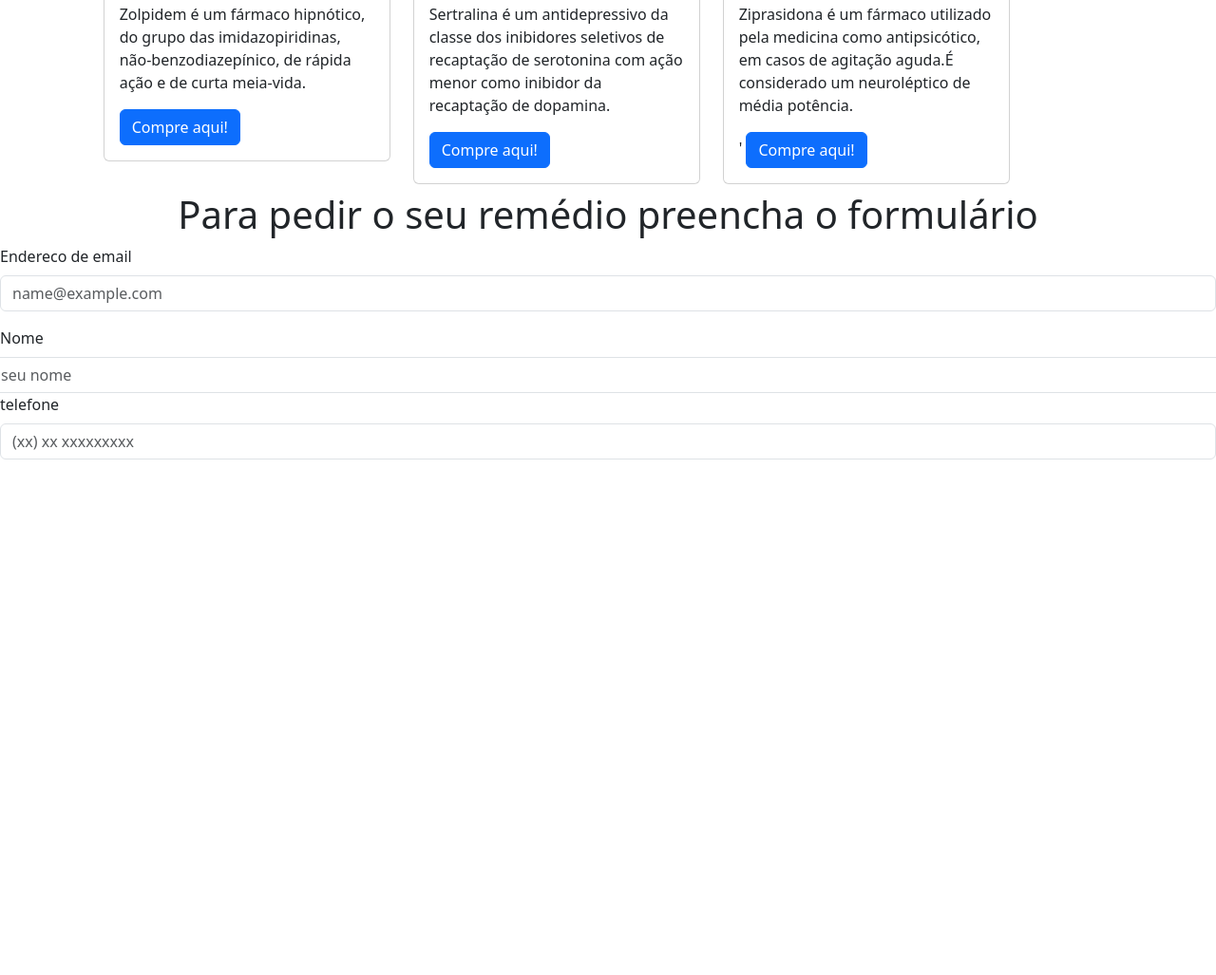
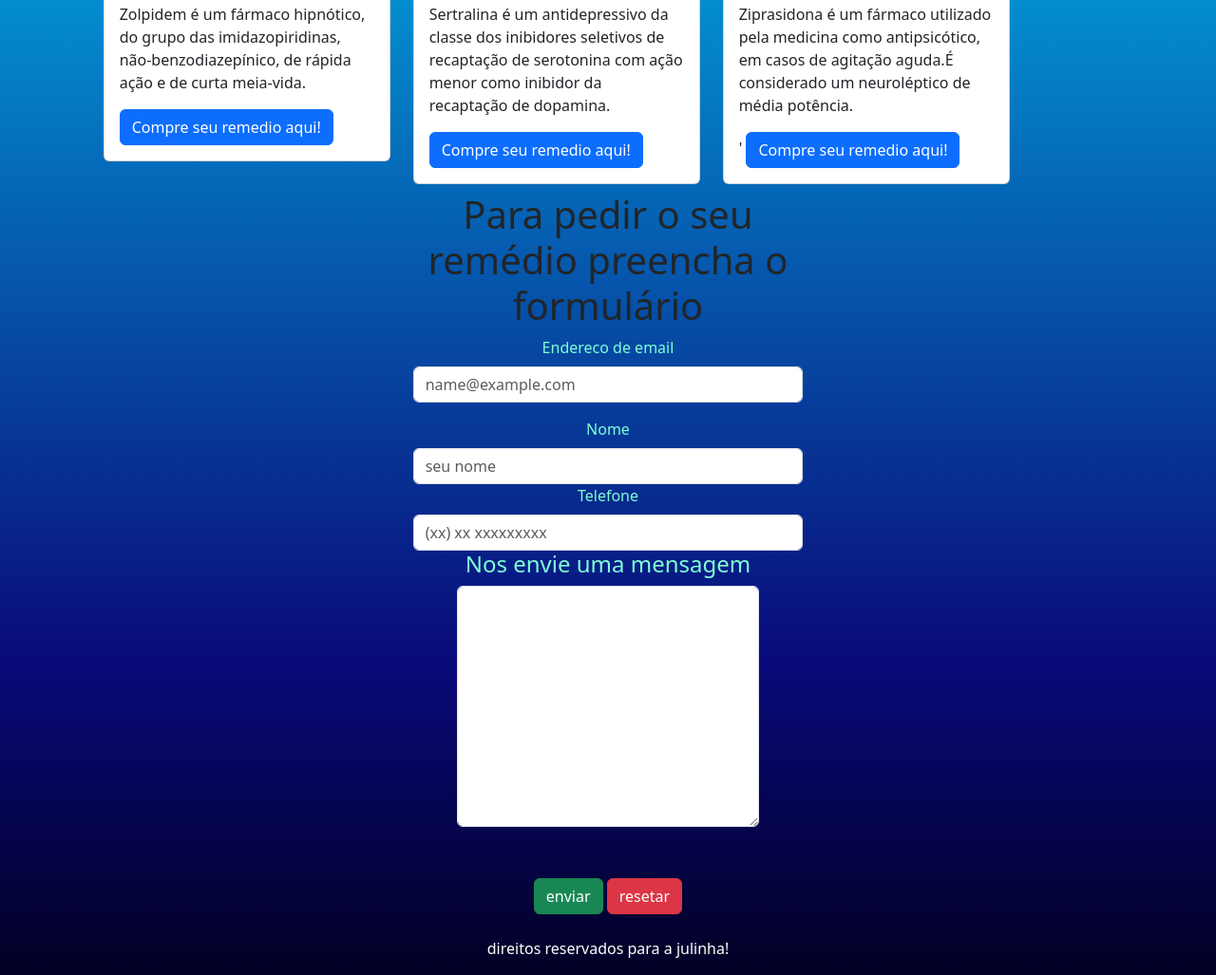
Before and after one commit to julinhafmv/sismetro, a plain HTML site: page Untitled-1.html in a window 1280 px wide. Shown: the part 383-1410 px from the top of the page at 95% size. Before the commit the page ends 867 px from the top, so only its background shows below. Drawn offline with nearby package versions, Linux system fonts and the light colour scheme.

Commit message:
Add files via upload

```diff
--- a/Untitled-1.html
+++ b/Untitled-1.html
@@ -21,7 +21,8 @@
 
 </header>
 
-<body>
+<body style="background: rgb(2,0,36);
+background: linear-gradient(0deg, rgba(2,0,36,1) 0%, rgba(9,9,121,1) 23%, rgba(0,212,255,1) 100%);">
     <div class="row">
         <h1 style="text-align: center;">Remédios</h1>
 
@@ -33,7 +34,8 @@
                     <h5 class="card-title">Zolpidem 50mg</h5>
                     <p class="card-text">Zolpidem é um fármaco hipnótico, do grupo das imidazopiridinas,
                         não-benzodiazepínico, de rápida ação e de curta meia-vida.</p>
-                    <a href="#" class="btn btn-primary">Compre aqui!</a>
+                    <a href="https://www.precopopular.com.br/zolpidem-eurofarma-com-30-comprimidos-revestidos-10mg-generico/p"
+                        class="btn btn-primary">Compre seu remedio aqui!</a>
                 </div>
             </div>
         </div>
@@ -45,7 +47,8 @@
                     <h5 class="card-title">Sertralina 100mg</h5>
                     <p class="card-text">Sertralina é um antidepressivo da classe dos inibidores seletivos de recaptação
                         de serotonina com ação menor como inibidor da recaptação de dopamina.</p>
-                    <a href="#" class="btn btn-primary">Compre aqui!</a>
+                    <a href="https://www.precopopular.com.br/sertralina-eurofarma-100mg-com-30-comprimidos/p"
+                        class="btn btn-primary">Compre seu remedio aqui!</a>
                 </div>
             </div>
         </div>
@@ -58,31 +61,70 @@
                     <h5 class="card-title">Ziprasidona 50mg</h5>
                     <p class="card-text">Ziprasidona é um fármaco utilizado pela medicina como antipsicótico, em casos
                         de agitação aguda.É considerado um neuroléptico de média potência.</p>'
-                    <a href="#" class="btn btn-primary">Compre aqui!</a>
+                    <a href="https://www.drogaraia.com.br/geodon-80-mg-30-capsulas-c1.html"
+                        class="btn btn-primary">Compre seu remedio aqui!</a>
                 </div>
             </div>
         </div>
-        <h1></h1>
+
         <script src="https://cdn.jsdelivr.net/npm/bootstrap@5.3.1/dist/js/bootstrap.bundle.min.js"
             integrity="sha384-HwwvtgBNo3bZJJLYd8oVXjrBZt8cqVSpeBNS5n7C8IVInixGAoxmnlMuBnhbgrkm"
             crossorigin="anonymous"></script>
-        <h1 style="text-align: center;">Para pedir o seu remédio preencha o formulário</h1>
-        <div class="mb-3">
-            <label for="exampleFormControlInput1" class="form-label">Endereco de email</label>
-            <input type="email" class="form-control" id="exampleFormControlInput1" placeholder="name@example.com">
-        </div>
-        <label for="exampleFormControlInput1" class="form-label">Nome</label>
-        <input type="email" class="form-control" id="exampleFormControlInput1" placeholder="seu nome">
+        <form>
+            <div class="row mt-2">
+                <div class="col-4 offset-4">
+
+                    <div style="text-align: center;">
+                        <h1 style="text-align: center;">Para pedir o seu remédio preencha o formulário</h1>
+                        <div class="mb-3">
+
+                            <label style="color: aquamarine;" for="exampleFormControlInput1" class="form-label">Endereco
+                                de email</label>
+                            <input type="email" class="form-control" id="exampleFormControlInput1"
+                                placeholder="name@example.com">
+                        </div>
+                        <label style="color: aquamarine;" for="exampleFormControlInput1" class="form-label">Nome</label>
+                        <input type="email" class="form-control" id="exampleFormControlInput1" placeholder="seu nome">
+
+                        <label style="color: aquamarine;" for="exampleFormControlInput1"
+                            class="form-label">Telefone</label>
+                        <input type="email" class="form-control" id="exampleFormControlInput1"
+                            placeholder="(xx) xx xxxxxxxxx">
+
+                        <div style="text-align: center;">
+                            <label>
+                                <h4 style="color: aquamarine;">Nos envie uma mensagem</h4>
+                                <textarea class="form-control" name="observações" cols="30" rows="10"></textarea>
+
+                        </div>
+                        </label>
+                        <br>
+                        </br>
+
+                        <button type="submit" class="btn btn-success"> enviar</button>
+                        <button type="reset" class="btn btn-danger">resetar</button>
+
+                        <br>
+                        </br>
+
+
+
+                    </div>
+                </div>
+            </div>
     </div>
-    <label for="exampleFormControlInput1" class="form-label">telefone</label>
-    <input type="email" class="form-control" id="exampleFormControlInput1" placeholder="(xx) xx xxxxxxxxx">
     </div>
+    </form>
+
+
+
 
 
 </body>
-<footer>
-
-
+<footer style="color: white;">
+    <div style="text-align: center;">
+        <p>direitos reservados para a julinha!</p>
+    </div>
 
 </footer>
 
```
